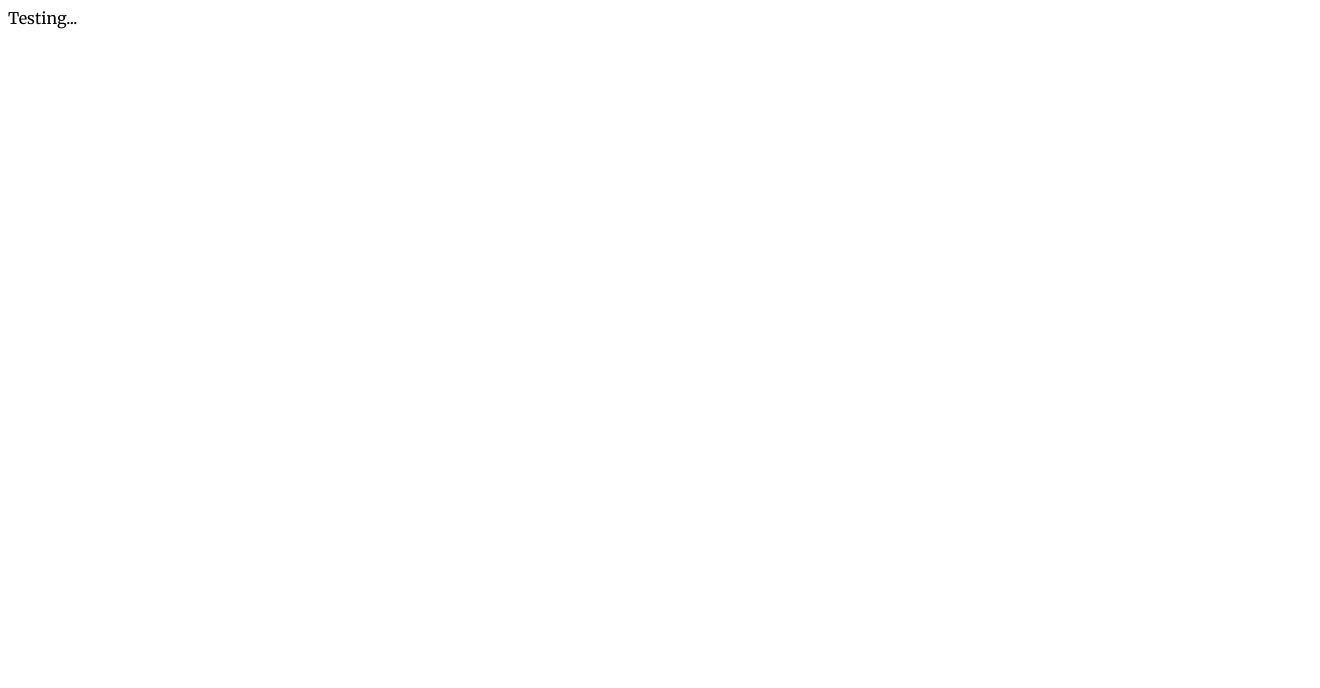
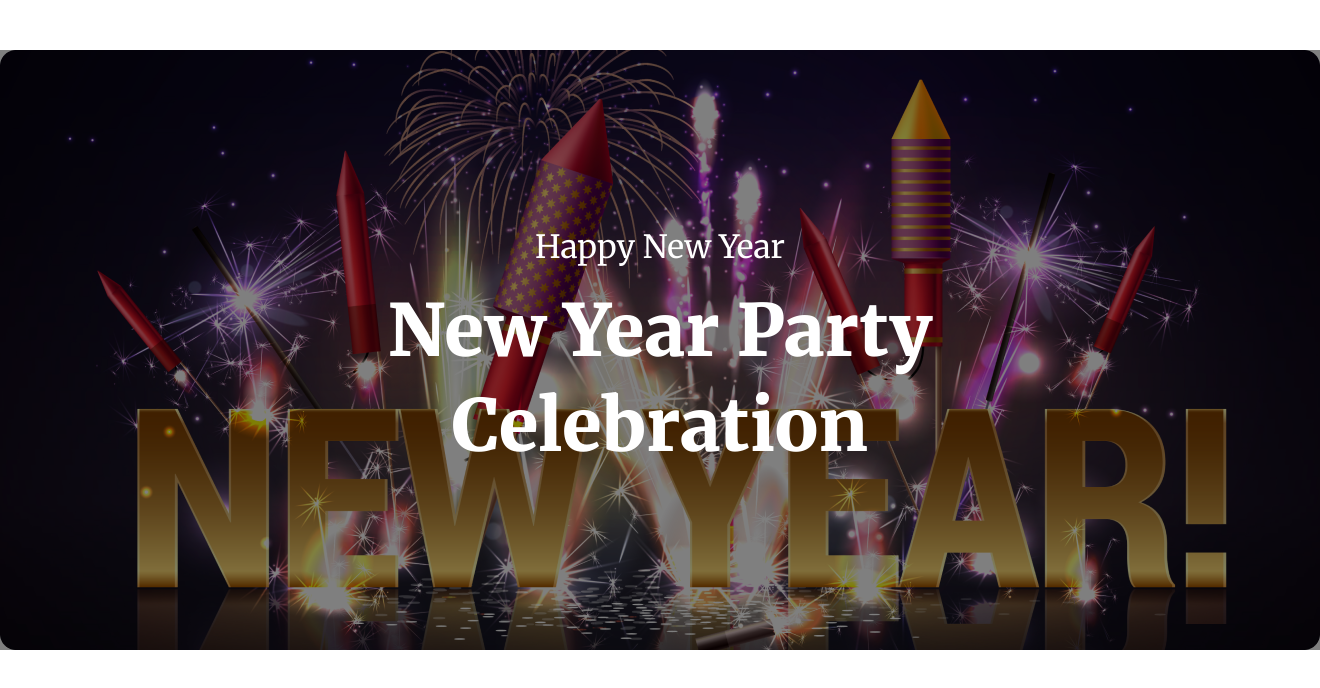
Before and after one commit to sourav-cse-dev/happy-new-year, a plain HTML site: page index.html in a window 1280 px wide. Shown: the whole page, 1320 px wide, since content can reach past the window. Drawn offline with Linux system fonts and the light colour scheme.

Commit message:
banner-section completed

```diff
--- a/index.html
+++ b/index.html
@@ -7,6 +7,13 @@
     <link rel="stylesheet" href="./style.css">
 </head>
 <body>
-    Testing...
+    <header class="banner-container">
+        <div class="banner-content">
+            <p>Happy New Year</p>
+            <h1>New Year Party<br>Celebration</h1>
+        </div>
+    </header>
+    <main></main>
+    <footer></footer>
 </body>
 </html>
--- a/style.css
+++ b/style.css
@@ -1,5 +1,64 @@
 @import url('https://fonts.googleapis.com/css2?family=Merriweather:ital,wght@0,300;0,400;0,700;0,900;1,300;1,400;1,700;1,900&display=swap');
+
+* {
+    box-sizing: border-box;
+    margin: 0;
+    padding: 0;
+}
 
 body {
   font-family: 'Merriweather', serif;
 }
+
+/* banner section styles starts here */
+.banner-container {
+    /* border: 2px solid red; */
+
+    width: 1320px;
+    height: 600px;
+    /* margin-left: 140px;
+    margin-right: 140px; */
+    margin: 0 auto;
+    margin-top: 50px;
+    margin-bottom: 50px;
+
+    /* background image adding styles */
+    background-image: url("./assets/banner-image.png");
+    background-position: center;
+    background-repeat: no-repeat;
+    background-size: cover;
+
+    background-color: rgba(0.9, 0.9, 0.9, 0.5);
+    background-blend-mode: overlay;
+
+    /* how to bring something in middle */
+    display: flex;
+    flex-direction: column;
+    justify-content: center;
+    align-items: center;
+}
+
+.banner-content {
+    color: white;
+    width: 632px;
+    height: 246px;
+
+    display: flex;
+    flex-direction: column;
+    justify-content: center;
+    align-items: center;
+
+    text-align: center;
+}
+
+.banner-content p {
+    font-size: 32px;
+    font-weight: 400;
+    margin-bottom: 16px;
+}
+
+.banner-content h1 {
+    font-size: 72px;
+    font-weight: 900;
+    line-height: 95px;
+}
```
Also changed, not shown: assets/banner-image.png (renamed from assets/Banner Image.png).
